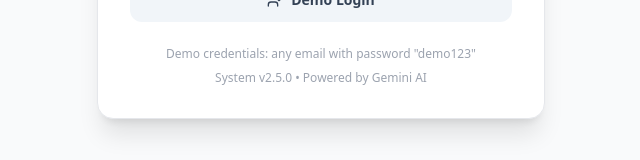
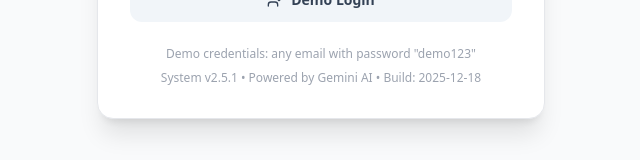
Before and after one commit to companycertification-source/TexVisionAI, a React (Vite) app: page / in a window 1280 px wide. Shown: the part 893-1053 px from the top of the page, without its empty margins (319-959 px from the left). Built offline with nearby package versions, Linux system fonts and the light colour scheme; no server answers; the database is empty.

Commit message:
v2.5.1: Add deployment tracking and verify button visibility

```diff
--- a/components/LoginView.tsx
+++ b/components/LoginView.tsx
@@ -177,7 +177,7 @@ export const LoginView: React.FC<LoginViewProps> = ({ onLoginSuccess }) => {
                 Demo credentials: any email with password "demo123"
               </p>
               <p className="text-xs text-gray-400">
-                System v2.5.0 • Powered by Gemini AI
+                System v2.5.1 • Powered by Gemini AI • Build: 2025-12-18
               </p>
             </div>
           </div>
--- a/index.html
+++ b/index.html
@@ -1,6 +1,7 @@
 <!DOCTYPE html>
 <html lang="en">
   <head>
+    <!-- Deployment Version: 2.5.1 - 2025-12-18 -->
     <meta charset="UTF-8" />
     <meta name="viewport" content="width=device-width, initial-scale=1.0" />
     <title>WeldVision AI - Quality Control</title>
```
